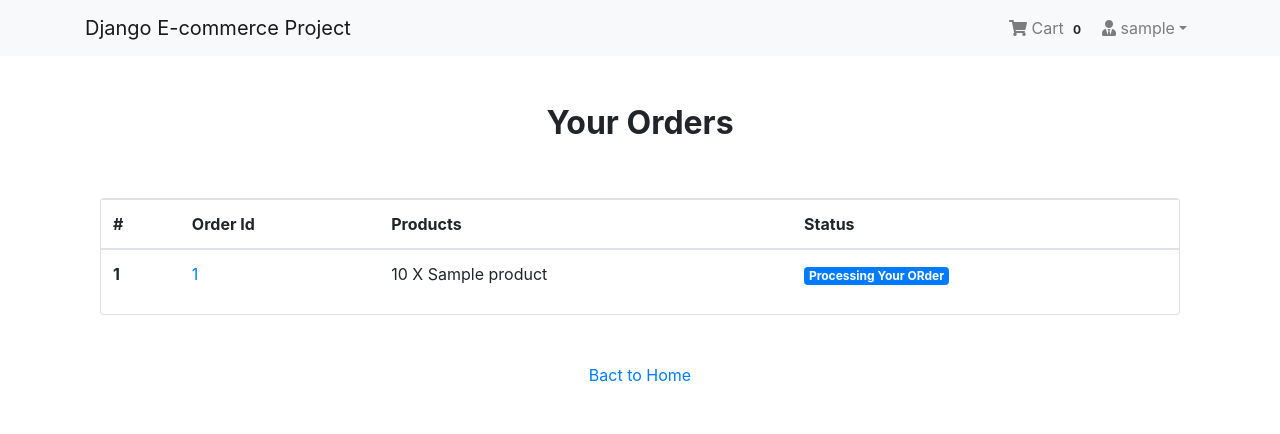
After one commit to muzahid2559/Ecommerce_Project_with_Django, a Django app: page /payment/orders/ in a window 1280 px wide. The commit adds this page. Shown: the top 434 px of the page. Run offline with Django 3.2, Linux system fonts and the light colour scheme; a user stored in the database is signed in; tables that the repository leaves empty hold one stand-in row (values such as "Sample post"); parts of the project's set-up code (start-up, migrations or seed data) failed here and were passed over; some libraries are stand-ins or nearby versions.

Commit message:
7.3.18 - Order Page

```diff
--- a/App_Payment/urls.py
+++ b/App_Payment/urls.py
@@ -8,4 +8,5 @@ urlpatterns = [
     path('pay/', views.payment, name="payment"),
     path('pay_status/', views.complete, name="complete"),
     path('purchase/<val_id>/<tran_id>/', views.purchase, name="purchase"),
+    path('orders/', views.order_view, name="orders"),
 ]
--- a/App_Payment/views.py
+++ b/App_Payment/views.py
@@ -114,3 +114,15 @@ def purchase(request, val_id, tran_id):
         item.purchased = True
         item.save()
     return HttpResponseRedirect(reverse("App_Shop:home"))
+
+
+@login_required
+def order_view(request):
+    try:
+        orders = Order.objects.filter(user=request.user, ordered=True)
+        context = {"orders": orders}
+    except:
+        messages.warning(request, "You do no have an active order")
+        return redired("App_Shop:home")
+
+    return render(request, "App_Payment/order.html", context)
--- /dev/null
+++ b/templates/App_Payment/order.html
@@ -0,0 +1,39 @@
+{% extends 'base.html' %}
+{% block body_block %}
+<div class="container mt-5">
+  <h2 class="text-center"><strong>Your Orders</strong></h2>
+  <div class="row">
+    <div class="col-md-12">
+      <div class="card mt-5" style="height:auto">
+        <div class="table-responsive">
+          <table class="table">
+            <thead>
+              <tr>
+                <th scope="col">#</th>
+                <th scope="col">Order Id</th>
+                <th scope="col">Products</th>
+                <th scope="col">Status</th>
+              </tr>
+            </thead>
+            <tbody>
+              {% for order in orders %}
+              <tr>
+                <th scope="row">{{ forloop.counter }}</th>
+                <td><a href="#">{{ order.orderId }}</a></td>
+                <td>
+                  {% for item in order.orderitems.all %} {{item}} <br> {% endfor %}
+                </td>
+                <td><span class="badge badge-primary">Processing Your ORder</span></td>
+              </tr>
+              {% endfor %}
+            </tbody>
+          </table>
+        </div>
+      </div>
+    </div>
+    <div class="col-md-12 my-5 text-center">
+      <a href="{% url 'App_Shop:home' %}">Bact to Home</a>
+    </div>
+  </div>
+</div>
+{% endblock %}
--- a/templates/navbar.html
+++ b/templates/navbar.html
@@ -20,7 +20,7 @@
           <a class="nav-link dropdown-toggle" href="#" id="navbarDropdown" role="button" data-toggle="dropdown" aria-haspopup="true" aria-expanded="false"><i class="fas fa-user-tie"></i> {{request.user.profile.username}}</a>
           <div class="dropdown-menu" aria-labelledby="nabbarDropdown">
             <a class="dropdown-item" href="{% url 'App_Login:profile' %}">Profile</a>
-            <a class="dropdown-item" href="">Orders</a>
+            <a class="dropdown-item" href="{% url 'App_Payment:orders' %}">Orders</a>
             <div class="dropdown-divider"></div>
             <a class="dropdown-item" href="{% url 'App_Login:logout' %}">Logout</a>
           </div>
```
